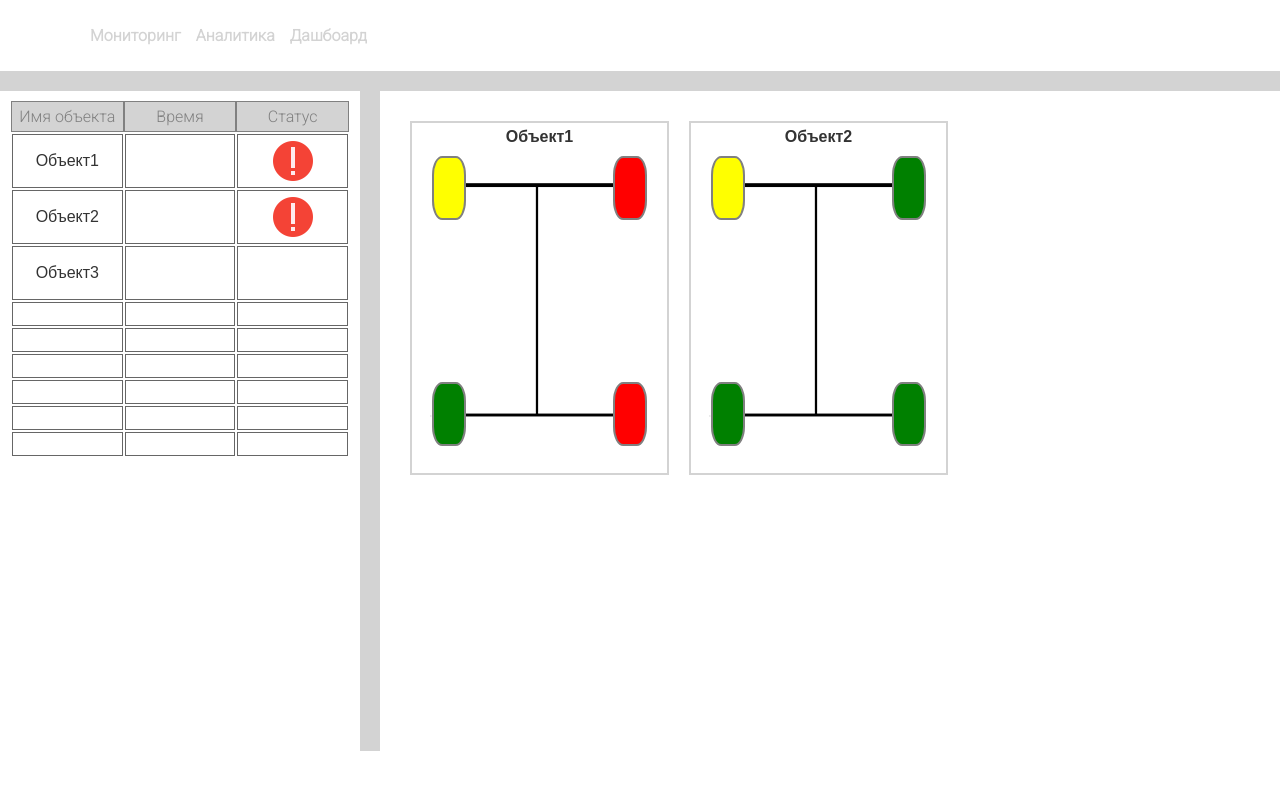
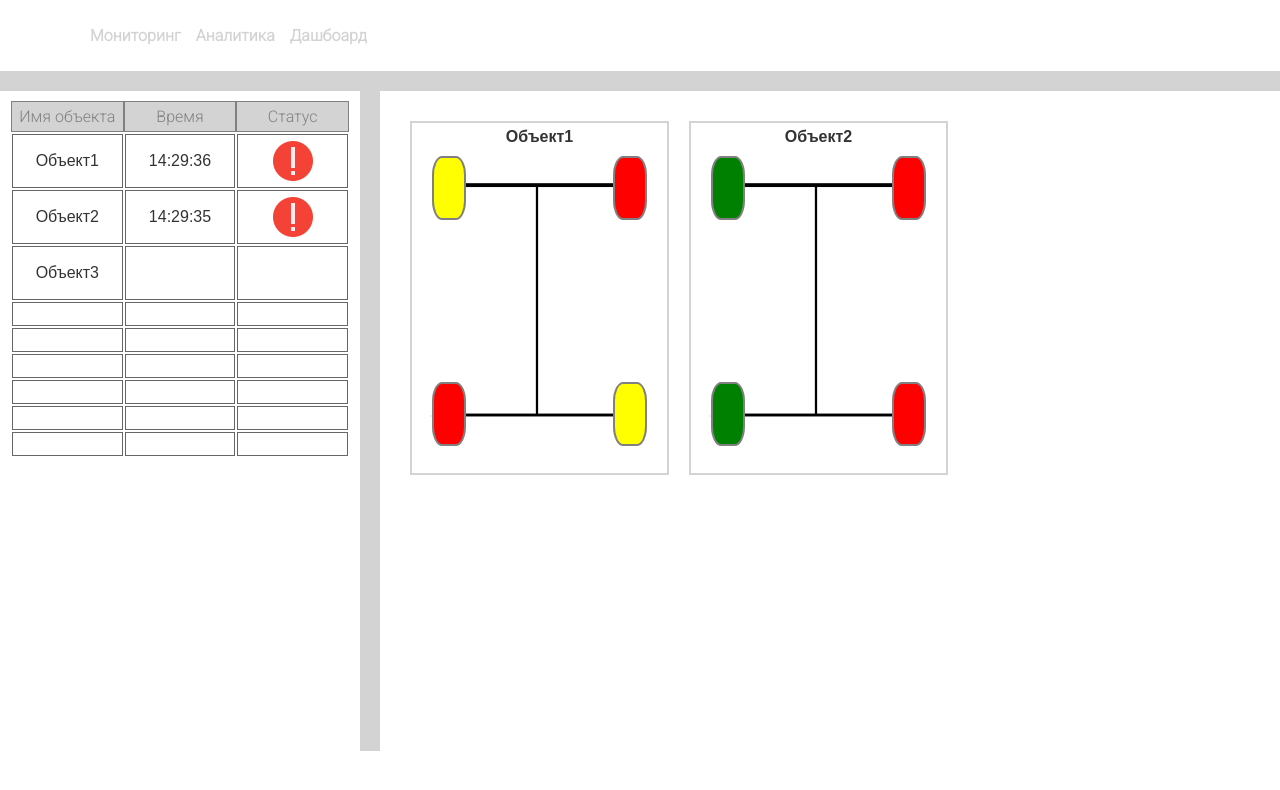
Before and after one commit to Soulmaers/wialon, a plain HTML site: page index.html in a window 1280 px wide. Drawn offline with Linux system fonts and the light colour scheme.

Commit message:
Логика+время

```diff
--- a/index.html
+++ b/index.html
@@ -34,7 +34,9 @@
             <table class="table">
                 <tr class="tr">
                     <td class="td">Объект1</td>
-                    <td class="td"></td>
+                    <td class="td">
+                        <div class="time" id="tObj1"></div>
+                    </td>
                     <td class="td">
                         <div class="bg_stat" id="obj1">
                         </div>
@@ -42,7 +44,9 @@
                 </tr>
                 <tr class="tr">
                     <td class="td">Объект2</td>
-                    <td class="td"></td>
+                    <td class="td">
+                        <div class="time" id="tObj2"></div>
+                    </td>
                     <td class="td">
                         <div class="bg_stat" id="obj2">
                         </div>
--- a/js/script.js
+++ b/js/script.js
@@ -1,12 +1,11 @@
 
 
-//Объект 1, забираем id
+//забираем объект
+let alls = document.getElementsByClassName('tires');
+const stat1 = document.getElementById('obj1');
+let time1 = document.getElementById('tObj1');
+//Объект 1,
 
-const lft01 = document.getElementById('left_front_tires_01');
-const rft01 = document.getElementById('right_front_tires_01');
-const lrt01 = document.getElementById('left_rear_tires_01');
-const rrt01 = document.getElementById('right_rear_tires_01');
-const stat1 = document.getElementById('obj1');
 // рандомные значения
 function math1() {
     randomlft01 = Math.floor(Math.random() * 10);
@@ -17,66 +16,63 @@ function math1() {
 // логика выбора
 const func1 = () => {
     math1();
+    time1.textContent = getNowtime();
     if (randomlrt01 >= 4) {
-        lrt01.style.background = 'green';
+        alls[2].style.background = 'green';
         stat1.style.backgroundImage = "url(image/gal.png)";
+
     }
     if (randomrrt01 >= 4) {
-        rrt01.style.background = 'green';
+        alls[3].style.background = 'green';
         stat1.style.backgroundImage = "url(image/gal.png)";
     }
     if (randomlft01 >= 4) {
-        lft01.style.background = 'green';
+        alls[0].style.background = 'green';
         stat1.style.backgroundImage = "url(image/gal.png)";
     }
     if (randomrft01 >= 4) {
-        rft01.style.background = 'green';
+        alls[1].style.background = 'green';
         stat1.style.backgroundImage = "url(image/gal.png)";
     }
     if (randomlrt01 >= 2 && randomlrt01 < 4) {
-        lrt01.style.background = 'yellow';
+        alls[2].style.background = 'yellow';
         stat1.style.backgroundImage = "url(image/er.png)";
     }
     if (randomrrt01 >= 2 && randomrrt01 < 4) {
-        rrt01.style.background = 'yellow';
+        alls[3].style.background = 'yellow';
         stat1.style.backgroundImage = "url(image/er.png)";
     }
     if (randomlrt01 < 2) {
-        rrt01.style.background = 'red';
+        alls[2].style.background = 'red';
         stat1.style.backgroundImage = "url(image/er.png)";
     }
     if (randomrrt01 < 2) {
-        rft01.style.background = 'red';
+        alls[3].style.background = 'red';
         stat1.style.backgroundImage = "url(image/er.png)";
     }
     if (randomlft01 >= 2 && randomlft01 < 4) {
-        lft01.style.background = 'yellow';
+        alls[0].style.background = 'yellow';
         stat1.style.backgroundImage = "url(image/er.png)";
     }
     if (randomrft01 >= 2 && randomrft01 < 4) {
-        rft01.style.background = 'yellow';
+        alls[1].style.background = 'yellow';
         stat1.style.backgroundImage = "url(image/er.png)";
     }
     if (randomlft01 < 2) {
-        lft01.style.background = 'red';
+        alls[0].style.background = 'red';
         stat1.style.backgroundImage = "url(image/er.png)";
     }
     if (randomrft01 < 2) {
-        rft01.style.background = 'red';
+        alls[1].style.background = 'red';
         stat1.style.backgroundImage = "url(image/er.png)";
     }
-
 }
 func1();
 setInterval(func1, 1000);
 
-
-//Объект 2, забираем id
-const lft02 = document.getElementById('left_front_tires_02');
-const rft02 = document.getElementById('right_front_tires_02');
-const lrt02 = document.getElementById('left_rear_tires_02');
-const rrt02 = document.getElementById('right_rear_tires_02');
+//Объект 2
 const stat2 = document.getElementById('obj2');
+let time2 = document.getElementById('tObj2');
 // рандомные значения
 function math2() {
     randomlft02 = Math.floor(Math.random() * 10);
@@ -87,92 +83,83 @@ function math2() {
 // логика выбора
 const func2 = () => {
     math2();
+    time2.textContent = getNowtime();
     if (randomlrt02 >= 4) {
-        lrt02.style.background = 'green';
+        alls[6].style.background = 'green';
         stat2.style.backgroundImage = "url(image/gal.png)";
-        console.log(randomlrt02);
     }
     if (randomrrt02 >= 4) {
-        rrt02.style.background = 'green';
+        alls[7].style.background = 'green';
         stat2.style.backgroundImage = "url(image/gal.png)";
-        console.log(randomrrt02);
     }
     if (randomlft02 >= 4) {
-        lft02.style.background = 'green';
+        alls[4].style.background = 'green';
         stat2.style.backgroundImage = "url(image/gal.png)";
-        console.log(randomlft02);
     }
     if (randomrft02 >= 4) {
-        rft02.style.background = 'green';
+        alls[5].style.background = 'green';
         stat2.style.backgroundImage = "url(image/gal.png)";
-        console.log(randomrft02);
     }
     if (randomlrt02 >= 2 && randomlrt02 < 4) {
-        lrt02.style.background = 'yellow';
+        alls[6].style.background = 'yellow';
         stat2.style.backgroundImage = "url(image/er.png)";
     }
     if (randomrrt02 >= 2 && randomrrt02 < 4) {
-        rrt02.style.background = 'yellow';
+        alls[7].style.background = 'yellow';
         stat2.style.backgroundImage = "url(image/er.png)";
     }
     if (randomlrt02 < 2) {
-        lrt02.style.background = 'red';
+        alls[6].style.background = 'red';
         stat2.style.backgroundImage = "url(image/er.png)";
     }
     if (randomrrt02 < 2) {
-        rrt02.style.background = 'red';
+        alls[7].style.background = 'red';
         stat2.style.backgroundImage = "url(image/er.png)";
     }
     if (randomlft02 >= 2 && randomlft02 < 4) {
-        lft02.style.background = 'yellow';
+        alls[4].style.background = 'yellow';
         stat2.style.backgroundImage = "url(image/er.png)";
     }
     if (randomrft02 >= 2 && randomrft02 < 4) {
-        rft02.style.background = 'yellow';
+        alls[5].style.background = 'yellow';
         stat2.style.backgroundImage = "url(image/er.png)";
     }
     if (randomlft02 < 2) {
-        lft02.style.background = 'red';
+        alls[4].style.background = 'red';
         stat2.style.backgroundImage = "url(image/er.png)";
     }
     if (randomrft02 < 2) {
-        rft02.style.background = 'red';
+        alls[5].style.background = 'red';
         stat2.style.backgroundImage = "url(image/er.png)";
     }
 
 }
 func2();
-setInterval(func2, 1000);
+setInterval(func2, 2000);
 
 
 
 
+//текущее время
+function getNowtime() {
+    let now = new Date();
+    let hours = now.getHours();
+    if (now.getHours() < 10) {
+        hours = "0" + hours;
+    }
+    let minutes = now.getMinutes();
+    if (now.getMinutes() < 10) {
+        minutes = "0" + minutes;
+    }
+    let seconds = now.getSeconds();
+    if (now.getSeconds() < 10) {
+        seconds = "0" + minutes;
+    }
+    let nowTime = (`${hours}:${minutes}:${seconds}`);
+    return nowTime;
+}
 
 
-
-
-/*const tires = document.getElementById('left_front_tires_01');
-const stat = document.getElementById('obj1');
-const func = () => {
-    countTires = (Math.floor(Math.random() * 10));
-    if (countTires <= 10 && countTires >= 7) {
-        tires.style.background = 'green';
-        stat.style.backgroundImage = "url(image/gal.png)";
-    }
-    if (countTires < 7 && countTires >= 4) {
-        tires.style.background = 'yellow';
-        stat.style.backgroundImage = "url(image/er.png)";
-    }
-    if (countTires < 4) {
-        tires.style.background = 'red';
-        stat.style.backgroundImage = "url(image/er.png)";
-    }
-}
-func();
-setInterval(func, 1000);*/
-
-
-//let valueTires = parseInt(prompt('Введите значение давления в шине'));
 
 
 
```
